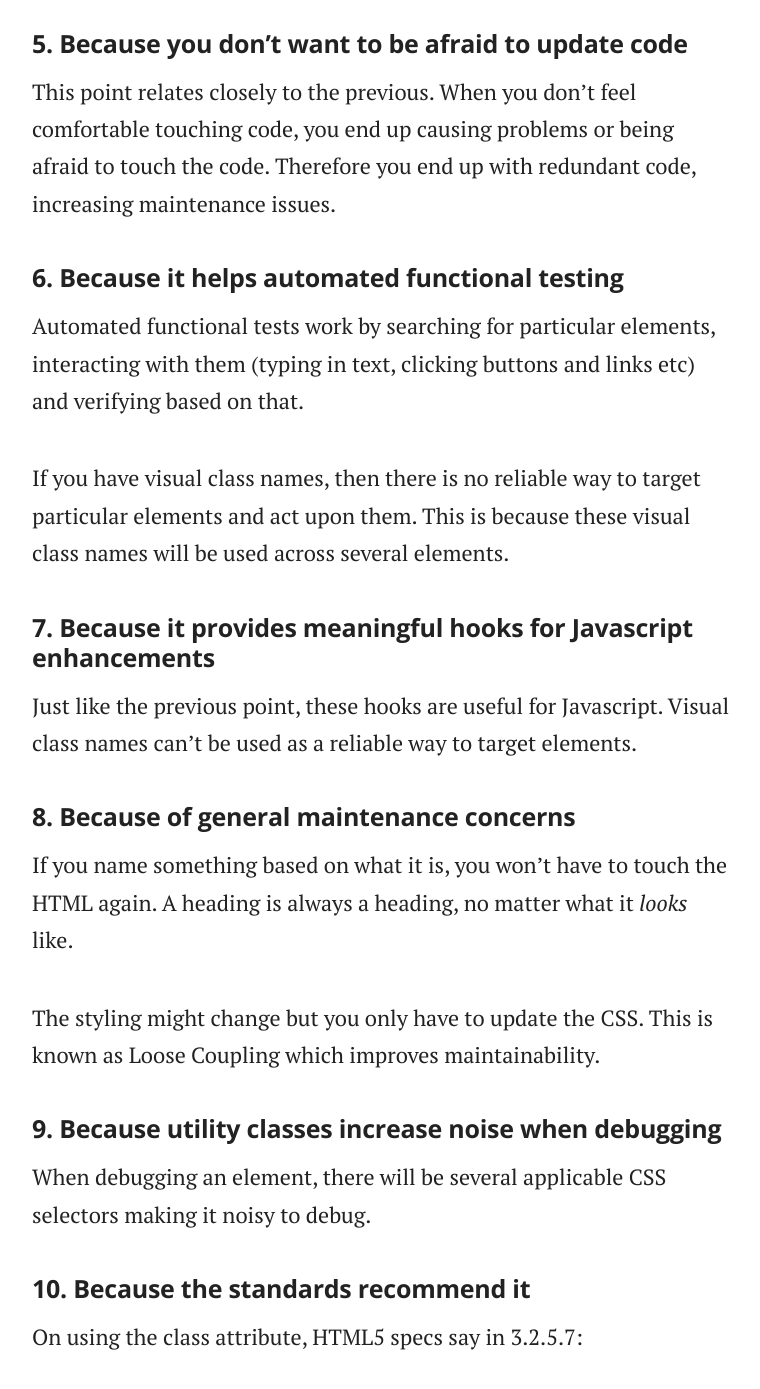
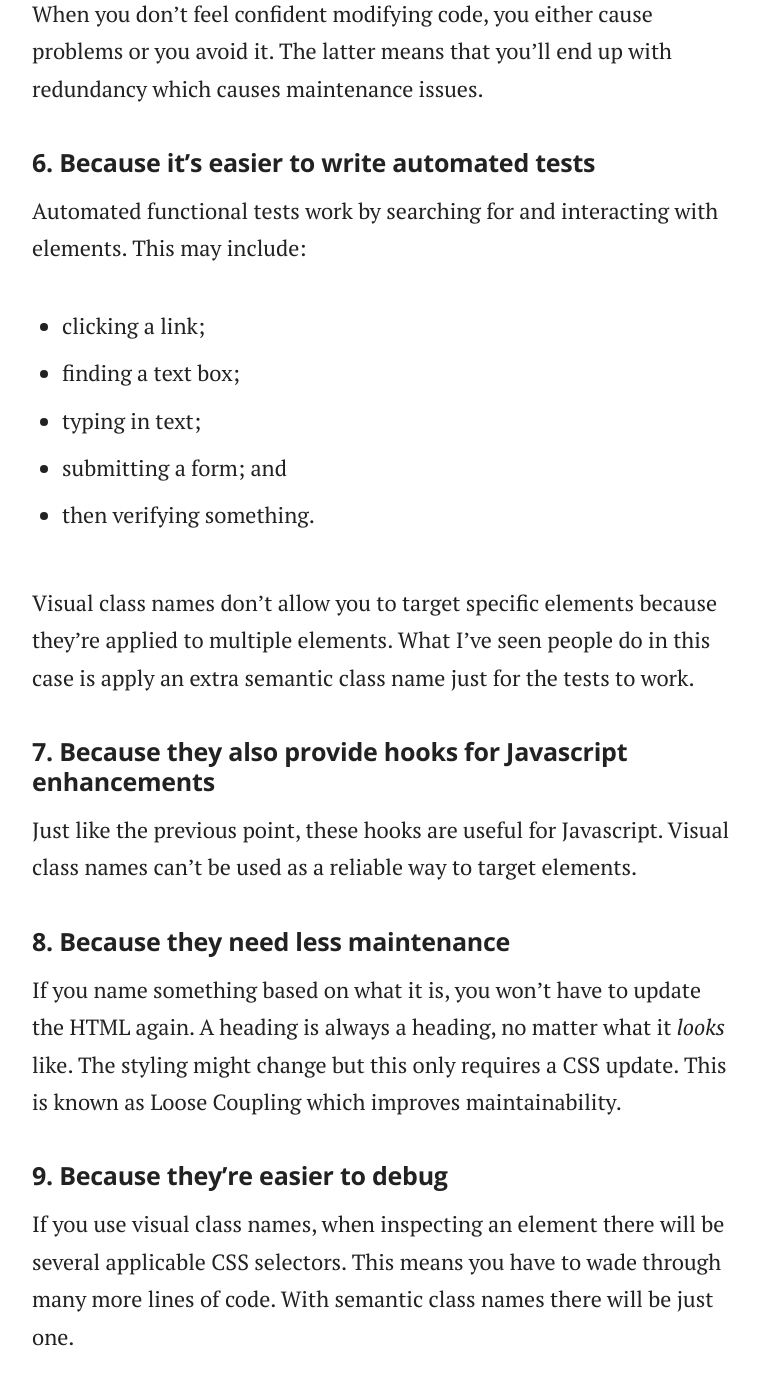
Before and after one commit to adamsilver/maintainablecss.com-jekyll, a Jekyll site: the page built from _chapters/02-semantics.md, in a window 1280 px wide and 1400 px high, scrolled down 3325 px. Shown: the top 1389 px of the window, without its empty margins (258-1018 px from the left). Built offline with Jekyll 4.4.1, drawn with Linux system fonts in a browser that asks for light colours; some of the changed text lies outside the part shown.

Commit message:
Copy improvements

```diff
--- a/_chapters/02-semantics.md
+++ b/_chapters/02-semantics.md
@@ -10,9 +10,9 @@ Summary: Name something based on what it *is*, not how it *looks* or *behaves*.
 
 ## The longer explanation
 
-Semantic HTML isn't just about the elements we use&mdash;it's pretty obvious that you should use a `<a>` for a link, a `<table>` for tabular data and a `<p>` for a paragraph etc.
+Semantic HTML isn't just about the elements we use. It's quite obvious that we should use `<a>` for links, `<table>` for tabular data and `<p>` for paragraphs etc.
 
-It's also about the class names (and IDs) we add. These attributes provide *additional* hooks for CSS (and Javascript) to enhance as appropriate.
+What's not quite so obvious is the values we give to class names (and IDs). These attributes allow us to enhance a web page with style (and behaviour) using CSS (and Javascript).
 
 > &ldquo;There are only two hard things in Computer Science: cache invalidation and naming things.&rdquo;
 <br>&mdash; <cite>Phil Karlton</cite>
@@ -46,45 +46,49 @@ Whether you're looking at HTML or CSS, you know what you're affecting. With visu
 
 ## 2. Because it's easier to build responsive sites
 
-Styles often change based on viewport size. For example, you might float elements on big screens but not on small screens. ``If you have a class called `clearfix` but it doesn't clear on small screens, your code is misleading.
+Styles often change based on viewport size. For example, you might float elements on big screens but not on small screens. If you have, for example, a class called `clearfix` but it doesn't clear on small screens, your code is misleading.
 
 If you use semantic class names, then you can style them differently based on media queries making it easier to maintain.
 
-## 3. Because semantic class names are easier to find
+## 3. Because they're easier to find
 
-If an element has classes based on how it looks such as `.red`, `clearfix` and `.pull-left`, then they will be scattered all over the codebase&mdash;so if you’re trying to hunt for a particular piece of HTML, the class name won't help you.
+If an element has classes based on how it looks such as `.red` and `.pull-left`, then they will be scattered all over the codebase. If you’re trying to hunt for a particular piece of HTML, the class name won't help you.
 
-On the other hand, if your class names are semantic, a search will find the HTML in question. Or more typically, if you're beginning your search via the HTML (think: inspecting an element) then finding unique CSS selectors based on the class name will be far easier.
+On the other hand, if your class names are semantic, a search will find the HTML in question. Or if you're inspecting an element then finding the related CSS selectors based on the class name will be far easier.
 
 ## 4. Because you don't want regression
 
-When you edit a utility class that describes *style*, the change will propogate to every single element with that class. Knowing CSS as you do, do you feel comfortable that you didn't cause unexpected problems elsewhere?
+When you edit a class that describes *style*, the change will propogate to every single element with that class. Knowing CSS as you do, do you feel comfortable that you didn't cause unexpected problems elsewhere?
 
-Semantic class names are unique, so when editing one, you *can* feel comfortable that your change only applies to the module in question as you intended, making maintenance easier.
+Semantic class names are unique, so when editing one, you'll feel confident that your change only applies to the module in question, making maintenance easier.
 
 ## 5. Because you don't want to be afraid to update code
 
-This point relates closely to the previous. When you don't feel comfortable touching code, you end up causing problems or being afraid to touch the code. Therefore you end up with redundant code, increasing maintenance issues.
+When you don't feel confident modifying code, you either cause problems or you avoid it. The latter means that you'll end up with redundancy which causes maintenance issues.
 
-## 6. Because it helps automated functional testing
+## 6. Because it's easier to write automated tests
 
-Automated functional tests work by searching for particular elements, interacting with them (typing in text, clicking buttons and links etc) and verifying based on that.
+Automated functional tests work by searching for and interacting with elements. This may include:
 
-If you have visual class names, then there is no reliable way to target particular elements and act upon them. This is because these visual class names will be used across several elements.
+* clicking a link;
+* finding a text box;
+* typing in text;
+* submitting a form; and
+* then verifying something.
 
-## 7. Because it provides meaningful hooks for Javascript enhancements
+Visual class names don't allow you to target specific elements because they're applied to multiple elements. What I've seen people do in this case is apply an extra semantic class name just for the tests to work.
+
+## 7. Because they also provide hooks for Javascript enhancements
 
 Just like the previous point, these hooks are useful for Javascript. Visual class names can't be used as a reliable way to target elements.
 
-## 8. Because of general maintenance concerns
+## 8. Because they need less maintenance
 
-If you name something based on what it is, you won't have to touch the HTML again. A heading is always a heading, no matter what it *looks* like.
+If you name something based on what it is, you won't have to update the HTML again. A heading is always a heading, no matter what it *looks* like. The styling might change but this only requires a CSS update. This is known as Loose Coupling which improves maintainability.
 
-The styling might change but you only have to update the CSS. This is known as Loose Coupling which improves maintainability.
+## 9. Because they're easier to debug
 
-## 9. Because utility classes increase noise when debugging
-
-When debugging an element, there will be several applicable CSS selectors making it noisy to debug.
+If you use visual class names, when inspecting an element there will be several applicable CSS selectors. This means you have to wade through many more lines of code. With semantic class names there will be just one.
 
 ## 10. Because the standards recommend it
 
@@ -92,9 +96,9 @@ On using the class attribute, HTML5 specs say in 3.2.5.7:
 
 > "[...] authors are encouraged to use values that describe the nature of the content, rather than values that describe the desired presentation of the content."
 
-## 11. Because you get a performance bump
+## 11. Because you get a small performance increase
 
-This is a *very* small benefit but when you have one class name per element, you end up with smaller HTML. With visual classes you end up with multiple class names per element which can add up.
+This is a *very* small benefit but when you have one class name per element, you end up with smaller HTML. And whilst the CSS might get a little bigger, it's cacheable.
 
 ## 12. Because it adheres to the reuse rule
 
```
Also changed, not shown: other parts of _chapters/02-semantics.md (+1 -1 lines), _chapters/03-reuse.md (+3 -3 lines).
